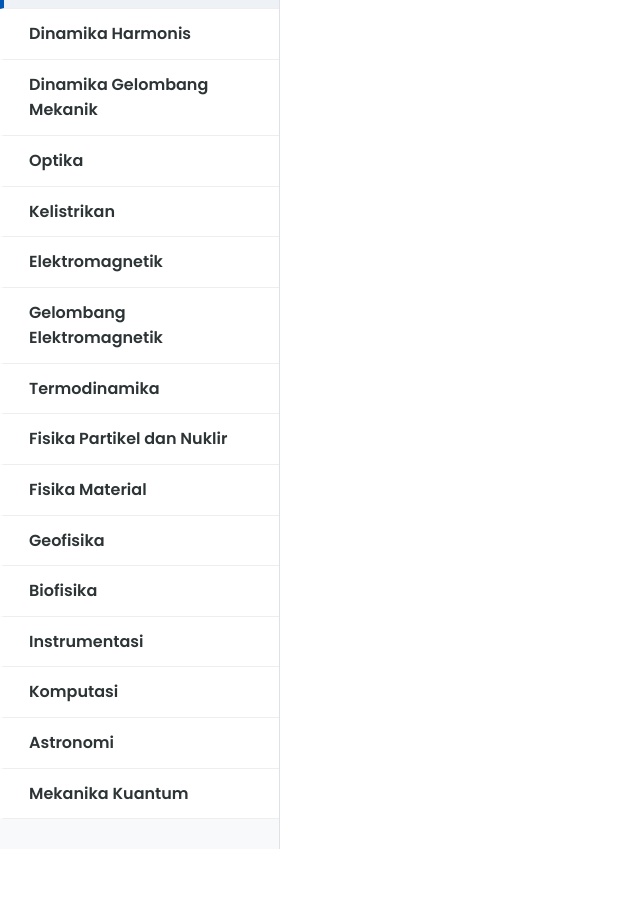
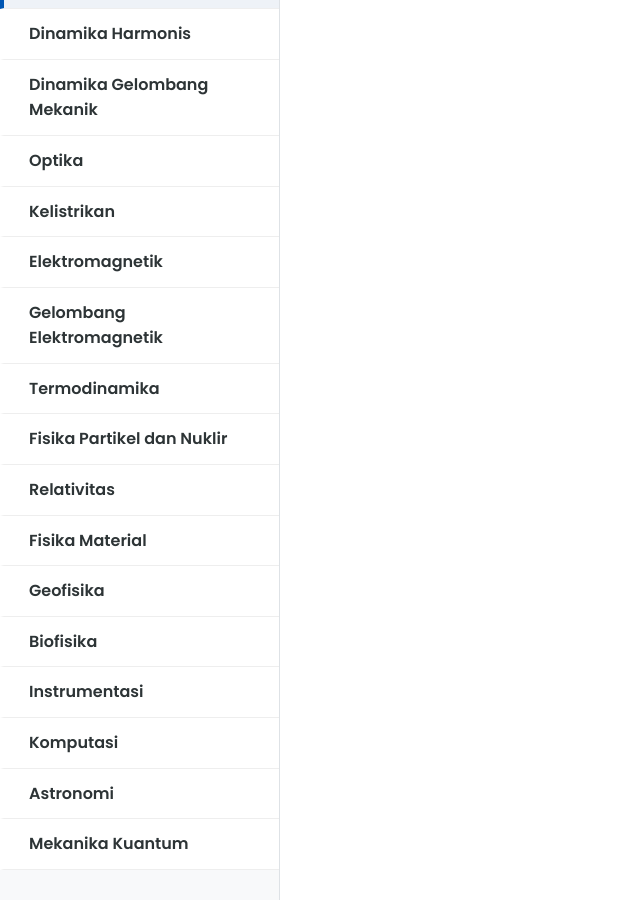
Before and after one commit to alasyariyphysics/physicsdigle, a Jekyll site: the page built from index.md, in a window 1280 px wide and 900 px high, scrolled down 576 px. Shown: the whole window, without its empty margins (0-640 px from the left). Built offline with Jekyll 4.4.1, drawn with Linux system fonts in a browser that asks for light colours; nearby versions of some CDN libraries; before the commit the page ends 1425 px from its top, so only the background shows below that.

Commit message:
Update sidebar.html

```diff
--- a/_includes/sidebar.html
+++ b/_includes/sidebar.html
@@ -264,6 +264,13 @@
       </li>
 
       <li>
+        <a href="#" class="collapsible">Relativitas</a>
+        <ul class="sub-menu">
+          <li><a href="{{ site.baseurl }}/topics/deformasi.html">Deformasi</a></li>
+        </ul>
+      </li>
+
+      <li>
         <a href="#" class="collapsible">Fisika Material</a>
         <ul class="sub-menu">
           <li><a href="{{ site.baseurl }}/topics/deformasi.html">Deformasi</a></li>
```
